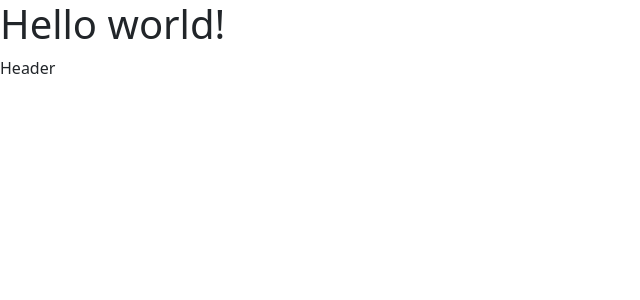
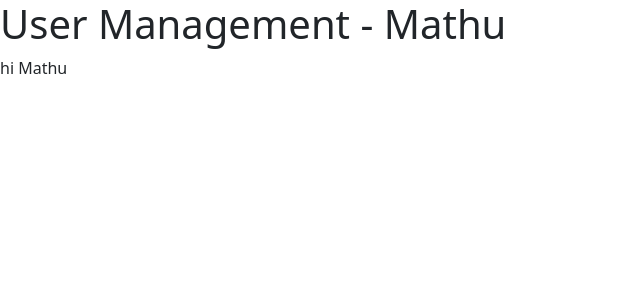
Before and after one commit to SLIIT-ITP-2024/SolarGreen_ManagementSystem, a React (Vite) app in the folder Client/: page /user-management in a window 1280 px wide. Shown: the top 300 px of the page, without its empty margins (0-640 px from the left). Built offline with nearby package versions, Linux system fonts and the light colour scheme.

Commit message:
initial commit

```diff
--- a/Client/src/App.jsx
+++ b/Client/src/App.jsx
@@ -1,16 +1,10 @@
 import AppRouters from "./router/AppRoutes"
+import './App.scss'
 
-import './App.scss'
 function App() {
 
   return (
-    <>
-   <h1 className="text-2xl font-bold underline ">
-      Hello world!
-    </h1>
-
-    <div className="text">Header</div>
-     </>
+    <AppRouters />
   )
 }
 
--- /dev/null
+++ b/Client/src/pages/UserManagement/Employer/AddEmployee/AddEmployee.jsx
@@ -0,0 +1,9 @@
+const AddEmployer = () => {
+  return (
+    <div>
+      <div className="text-red-400 p-20">This is my Add Employer page</div>
+    </div>
+  );
+};
+
+export default AddEmployer;
--- a/Client/src/pages/UserManagement/UserManagementPage.jsx
+++ b/Client/src/pages/UserManagement/UserManagementPage.jsx
@@ -1,14 +1,14 @@
-import React from 'react'
-import WithLayout from '../../hoc'
-
+import React from 'react';
+import WithLayout from '../../hoc';
 
 const UserManagementPage = () => {
   return (
     <div>
-        <h1>User Management</h1>
-        //add your components here
+      <h1>User Management - Mathu</h1>
+      <div>hi Mathu</div>
     </div>
-  )
-}
+  );
+};
 
-export default WithLayout(UserManagementPage)
+// export default WithLayout(UserManagementPage);
+export default UserManagementPage;
--- a/Client/src/router/AppRoutes.jsx
+++ b/Client/src/router/AppRoutes.jsx
@@ -1,4 +1,3 @@
-
 import React from 'react';
 import { BrowserRouter as Router, Routes, Route } from 'react-router-dom';
 
@@ -15,13 +14,13 @@ import {
   Dashboard,
   NotFoundPage
 } from '.././pages';
+import AddEmployer from '../pages/UserManagement/Employer/AddEmployee/AddEmployee';
 
 const AppRouters = () => {
   return (
     <Router>
-
       <Routes>
-            <Route path="/" element={< Dashboard/>} />
+        <Route path="/" element={<Dashboard />} />
         <Route path="/login" element={<LoginPage />} />
         <Route path="/register" element={<RegisterPage />} />
         <Route path="/installation-management" element={<InstallationManagementPage />} />
@@ -30,12 +29,10 @@ const AppRouters = () => {
         <Route path="/payment-management" element={<PaymentManagementPage />} />
         <Route path="/permission-management" element={<PermissionManagementPage />} />
         <Route path="/user-management" element={<UserManagementPage />} />
+        <Route path="/add-user" element={<AddEmployer />} />
         <Route path="/transport-management" element={<TransportManagementPage />} />
         <Route path="*" element={<NotFoundPage />} />
-
       </Routes>
-
-
     </Router>
   );
 };
```
Also changed, not shown: Client/src/pages/UserManagement/Employer/ViewEmployee/ViewEmployee.jsx (added). Lines whose indentation alone changed are shown as unchanged.
